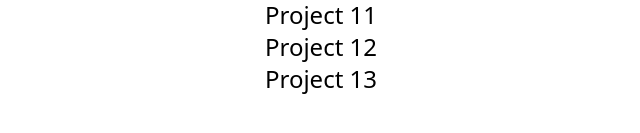
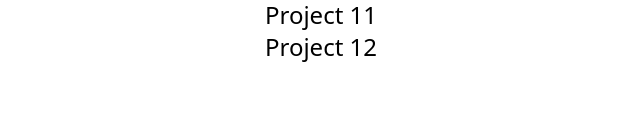
Before and after one commit to MogesBekele/portfolio-in-react, a React (Vite) app in the folder portfolio/: page / in a window 1280 px wide. Shown: the part 437-570 px from the top of the page, without its empty margins (319-959 px from the left). Built offline with nearby package versions, Linux system fonts and the light colour scheme.

Commit message:
commit on the app component

```diff
--- a/portfolio/src/App.jsx
+++ b/portfolio/src/App.jsx
@@ -49,9 +49,7 @@ const App = () => {
         <li className="text-2xl text-center items-center justify-center">
           Project 12
         </li>
-        <li className="text-2xl text-center items-center justify-center">
-          Project 13
-        </li>
+
       </ul>
     </div>
   );
```
